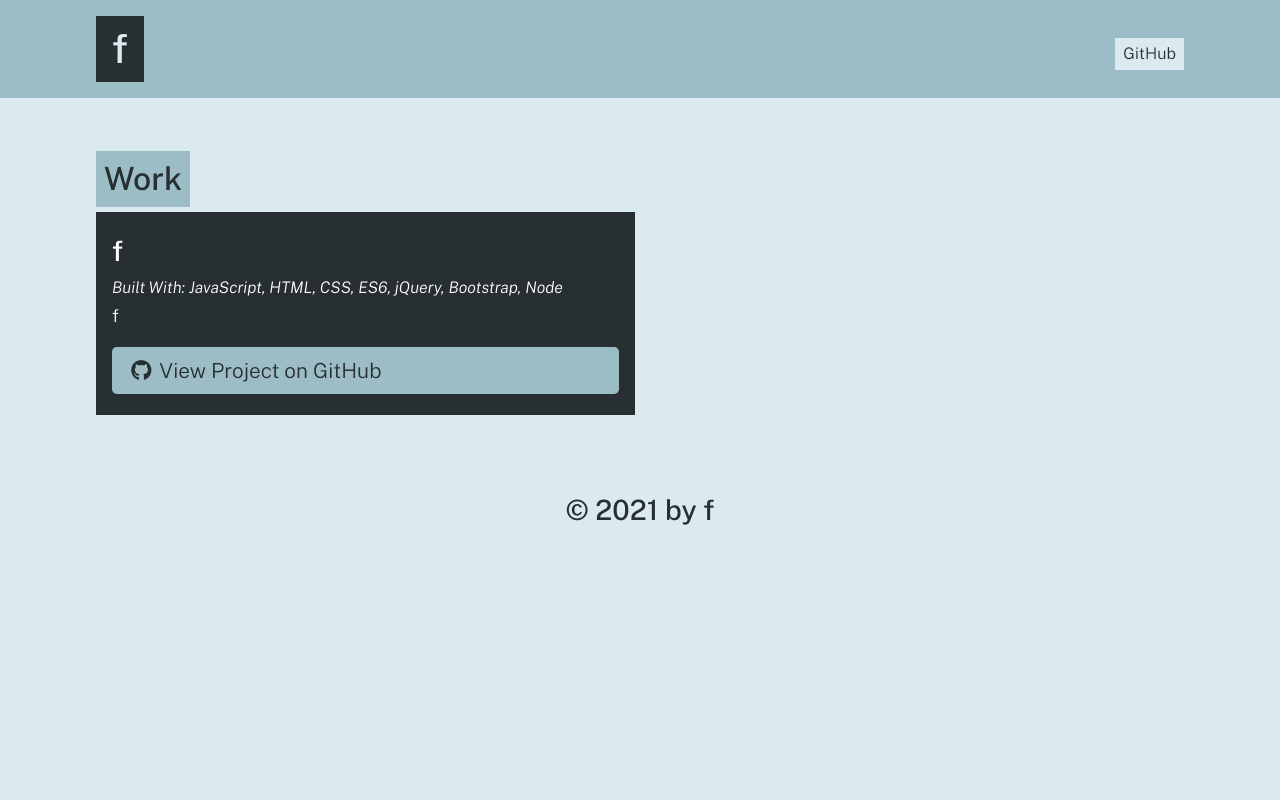
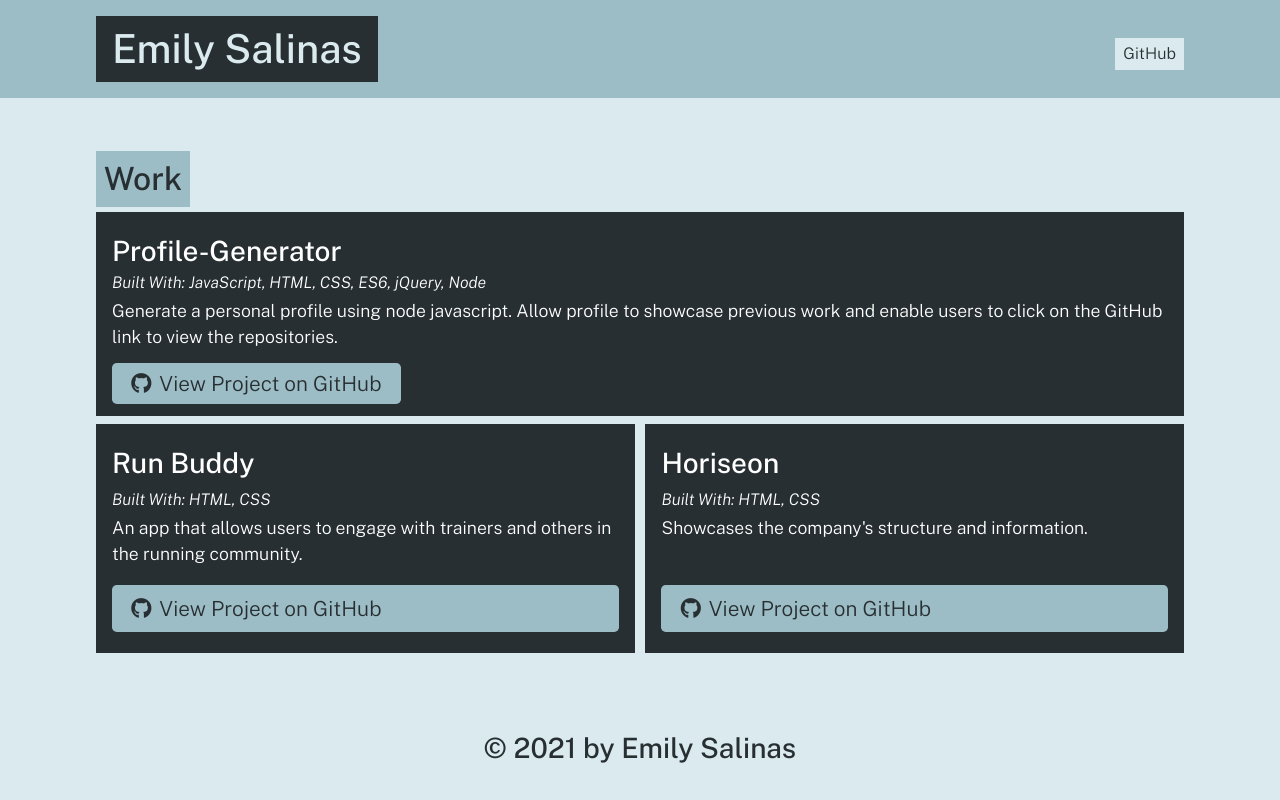
Before and after one commit to Emilyrh1058/Portfolio-Generator, a website: page dist/index.html in a window 1280 px wide. Drawn offline with nearby package versions, Linux system fonts and the light colour scheme.

Commit message:
completed file merges and filled out the question prompts

```diff
--- a/dist/index.html
+++ b/dist/index.html
@@ -15,9 +15,9 @@
   <body>
     <header>
       <div class="container flex-row justify-space-between align-center py-3">
-        <h1 class="page-title text-secondary bg-dark py-2 px-3">f</h1>
+        <h1 class="page-title text-secondary bg-dark py-2 px-3">Emily Salinas</h1>
         <nav class="flex-row">
-          <a class="ml-2 my-1 px-2 py-1 bg-secondary text-dark" href="https://github.com/f">GitHub</a>
+          <a class="ml-2 my-1 px-2 py-1 bg-secondary text-dark" href="https://github.com/Emilyrh1058">GitHub</a>
         </nav>
       </div>
     </header>
@@ -28,16 +28,36 @@
       <h2 class="text-dark bg-primary p-2 display-inline-block">Work</h2>
       <div class="flex-row justify-space-between">
 
+          <div class="col-12 mb-2 bg-dark text-light p-3">
+            <h3 class="portfolio-item-title text-light">Profile-Generator</h3>
+            <h5 class="portfolio-languages">
+              Built With:
+              JavaScript, HTML, CSS, ES6, jQuery, Node
+            </h5>
+            <p>Generate a personal profile using node javascript. Allow profile to showcase previous work and enable users to click on the GitHub link to view the repositories.</p>
+            <a href="https://emilyrh1058.github.io/Portfolio-Generator/" class="btn"><i class="fab fa-github mr-2"></i>View Project on GitHub</a>
+          </div>
+
 
 
           <div class="col-12 col-md-6 mb-2 bg-dark text-light p-3 flex-column">
-            <h3 class="portfolio-item-title text-light">f</h3>
+            <h3 class="portfolio-item-title text-light">Run Buddy</h3>
             <h5 class="portfolio-languages">
               Built With:
-              JavaScript, HTML, CSS, ES6, jQuery, Bootstrap, Node
+              HTML, CSS
             </h5>
-            <p>f</p>
-            <a href="g" class="btn mt-auto"><i class="fab fa-github mr-2"></i>View Project on GitHub</a>
+            <p>An app that allows users to engage with trainers and others in the running community.</p>
+            <a href="http://lernantino.github.io/run-buddy/" class="btn mt-auto"><i class="fab fa-github mr-2"></i>View Project on GitHub</a>
+          </div>
+
+          <div class="col-12 col-md-6 mb-2 bg-dark text-light p-3 flex-column">
+            <h3 class="portfolio-item-title text-light">Horiseon</h3>
+            <h5 class="portfolio-languages">
+              Built With:
+              HTML, CSS
+            </h5>
+            <p>Showcases the company's structure and information.</p>
+            <a href="https://emilyrh1058.github.io/Challenge-1---Horiseon/" class="btn mt-auto"><i class="fab fa-github mr-2"></i>View Project on GitHub</a>
           </div>
 
       </div>
@@ -45,7 +65,7 @@
 
     </main>
     <footer class="container text-center py-3">
-      <h3 class="text-dark">&copy; 2021 by f</h3>
+      <h3 class="text-dark">&copy; 2021 by Emily Salinas</h3>
     </footer>
   </body>
   </html>
```
